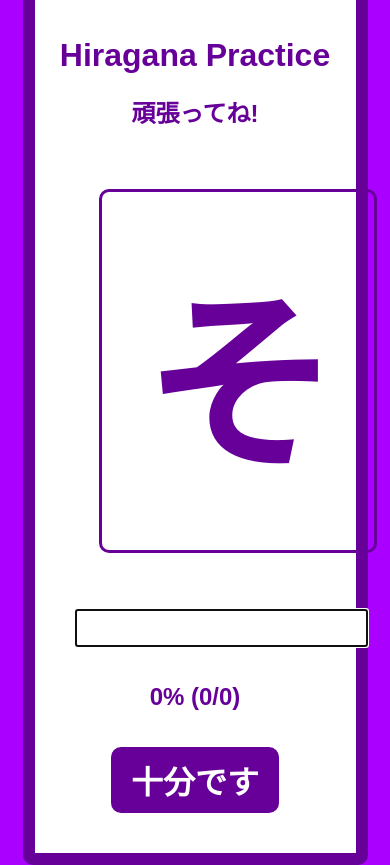
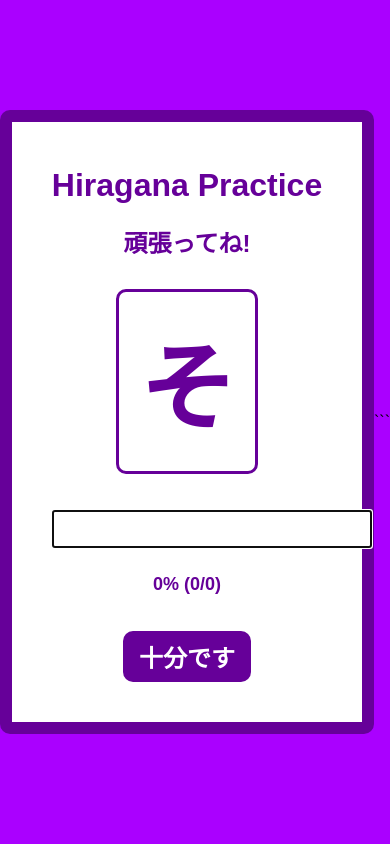
Before and after one commit to akhilsbehl/moras, a Flask app: page /practice/Hiragana in a window 390 px wide. After the commit the page ends 844 px from the top, so only its background shows below. Run offline with Flask 3, Linux system fonts and the light colour scheme.

Commit message:
Adding responsive code to practice.

````diff
--- a/templates/practice.html
+++ b/templates/practice.html
@@ -57,6 +57,28 @@
             color: #660099;
             margin-bottom: 20px;
         }
+
+        /* Responsive Styles */
+        @media screen and (max-width: 767px) {
+            .container {
+                width: 90%;
+            }
+            .kana-display {
+                font-size: 96px;
+                padding: 20px;
+                margin: 20px;
+            }
+            .button {
+                font-size: 24px;
+                padding: 8px 16px;
+            }
+            .score {
+                font-size: 18px;
+            }
+            h1, h2, form {
+                margin-bottom: 10px;
+            }
+        }
     </style>
 </head>
 <body onload="document.getElementById('user_input').focus();">
@@ -91,5 +113,7 @@
         return false;
     }
 </script>
+
 </body>
 </html>
+```
````
Lines whose indentation alone changed are shown as unchanged.
